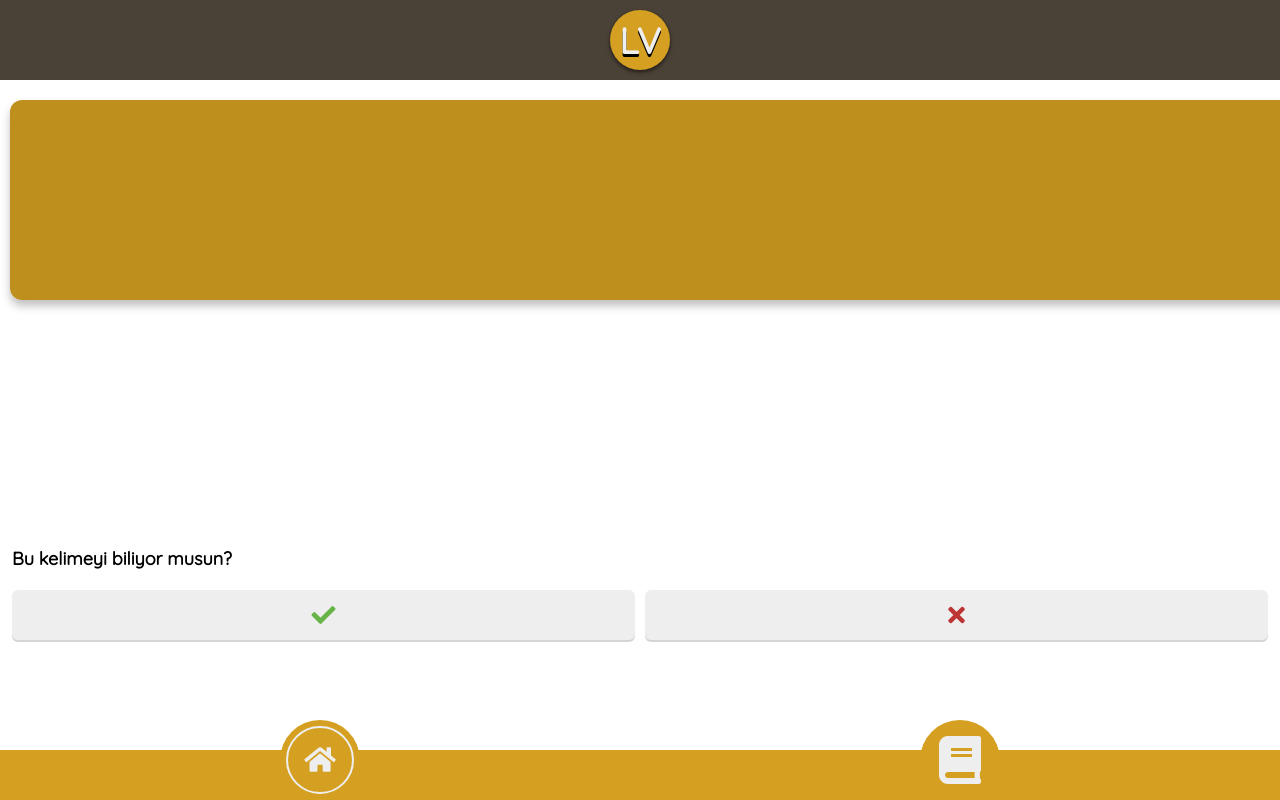
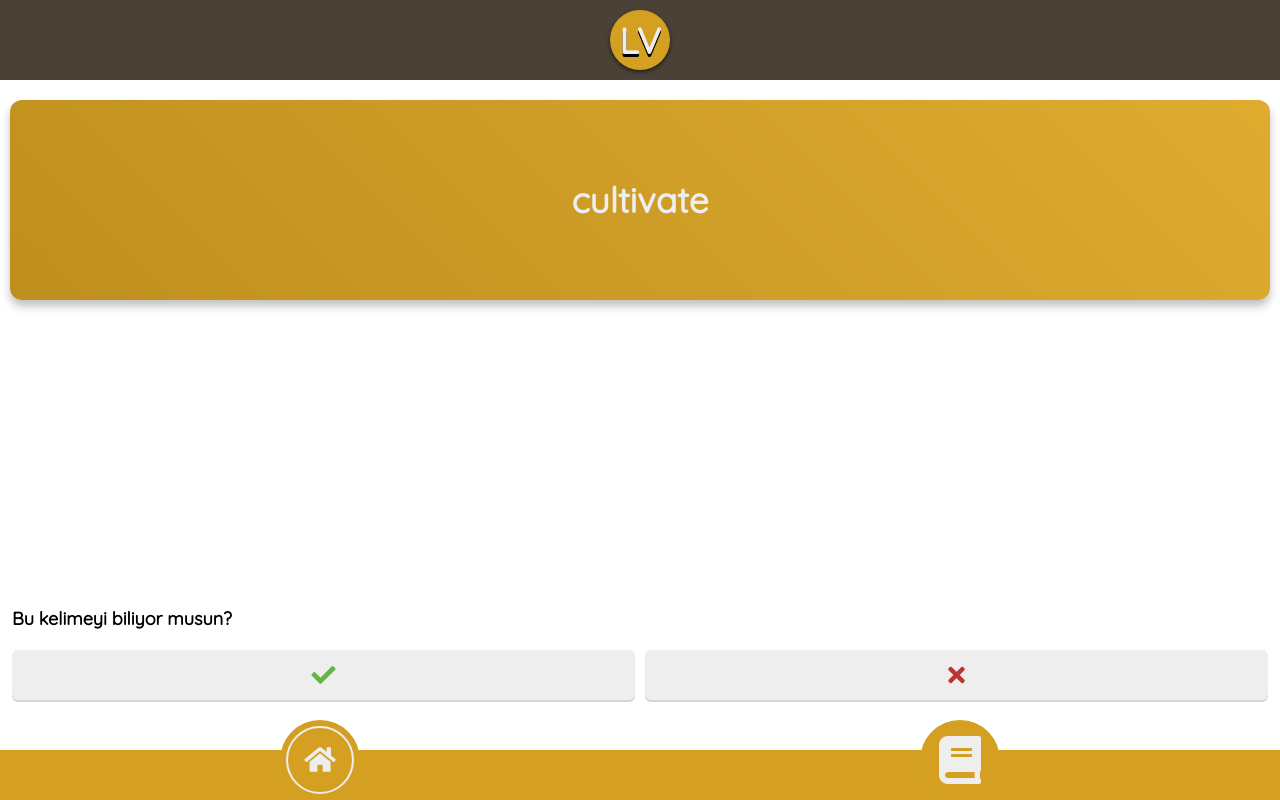
Before and after one commit to mehmetcanaygun/learnvocabulary, a React (Create React App) app: page / in a window 1280 px wide. Both pictures are taken after a click on the button 640 px from the left and 294 px from the top of the page. Built offline with nearby package versions, Linux system fonts and the light colour scheme.

Commit message:
Fix excessive card width issue

```diff
--- a/src/css/App.css
+++ b/src/css/App.css
@@ -197,34 +197,29 @@ a {
 }
 
 .card-list {
-  position: absolute;
-  left: 0;
-  top: 80px;
-  width: 100vw;
+  width: 100%;
   height: calc(100vh - 160px);
   overflow-x: hidden;
 }
 
 .card-list ul {
+  position: relative;
   display: -webkit-box;
   display: -ms-flexbox;
   display: flex;
   -webkit-box-pack: start;
       -ms-flex-pack: start;
           justify-content: flex-start;
-  -webkit-box-align: start;
-      -ms-flex-align: start;
-          align-items: flex-start;
-  position: absolute;
-  top: 0;
+  overflow-x: hidden;
+  padding: 20px 0;
   -webkit-transition: left 0.4s ease-in-out;
   transition: left 0.4s ease-in-out;
 }
 
 .card-list ul .card {
-  width: 100%;
+  width: calc(100vw - 20px);
   padding: 100px 0;
-  margin: 20px 10px 0 10px;
+  margin: 0 10px;
   position: relative;
   cursor: pointer;
   border-radius: 12px;
@@ -301,7 +296,7 @@ a {
 
 .card-list .buttons-container {
   position: absolute;
-  bottom: 0;
+  bottom: 20px;
   left: 0;
   width: 100vw;
   padding: 0 12px 80px 12px;
--- a/src/scss/_card-list.scss
+++ b/src/scss/_card-list.scss
@@ -1,23 +1,20 @@
 .card-list {
-  position: absolute;
-  left: 0;
-  top: $navbar-height;
-  width: 100vw;
+  width: 100%;
   height: calc(100vh - 160px);
   overflow-x: hidden;
 
   ul {
+    position: relative;
     display: flex;
     justify-content: flex-start;
-    align-items: flex-start;
-    position: absolute;
-    top: 0;
+    overflow-x: hidden;
+    padding: 20px 0;
     transition: left 0.4s ease-in-out;
 
     .card {
-      width: 100%;
+      width: calc(100vw - 20px);
       padding: 100px 0;
-      margin: 20px 10px 0 10px;
+      margin: 0 10px;
       position: relative;
       cursor: pointer;
       border-radius: 12px;
@@ -86,7 +83,7 @@
 
   .buttons-container {
     position: absolute;
-    bottom: 0;
+    bottom: 20px;
     left: 0;
     width: 100vw;
     padding: 0 $px 80px $px;
```
Also changed, not shown: 1 other file (tests, documents, lock files or other folders).
